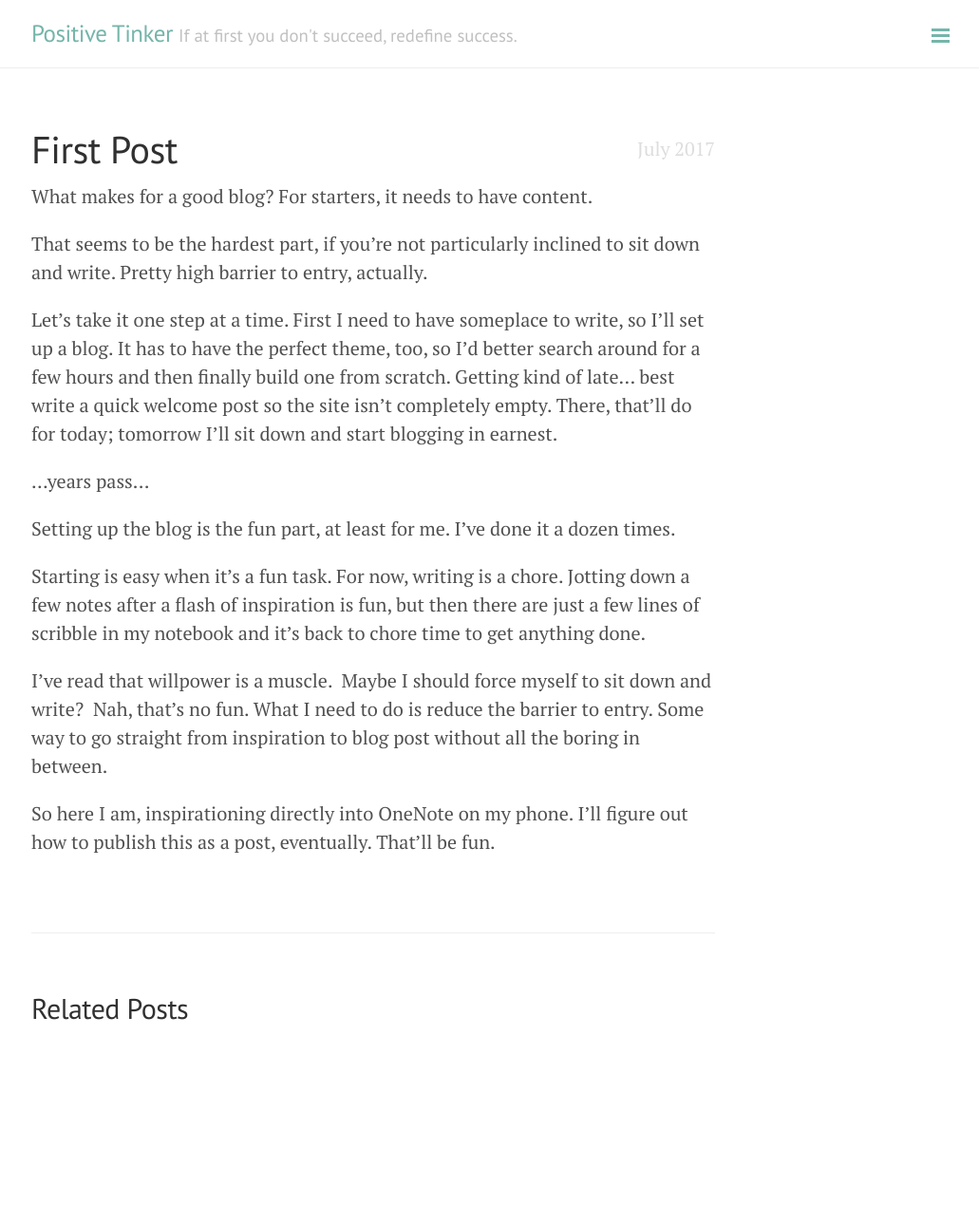
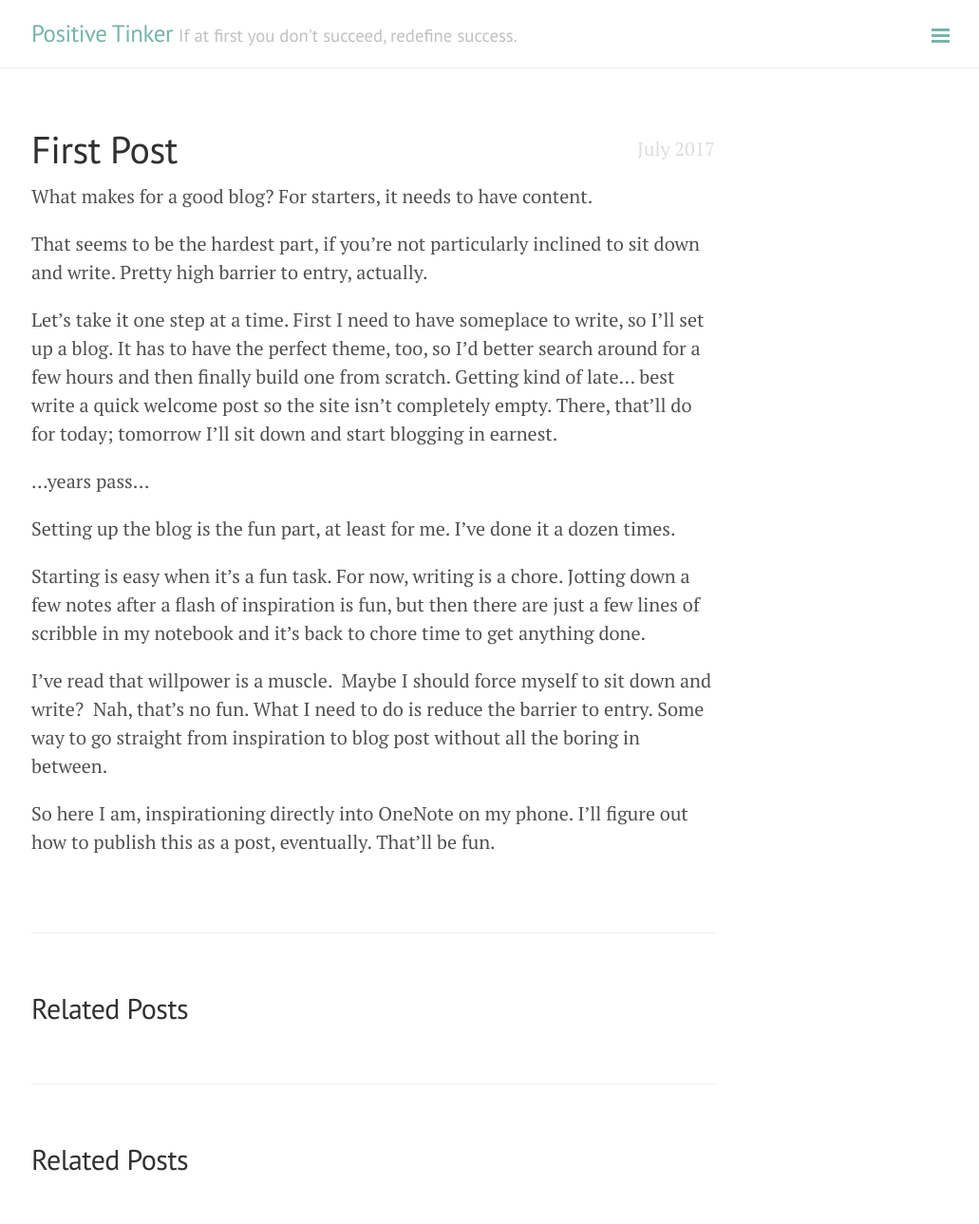
Before and after one commit to MikeTV/PositiveTinker, a Jekyll site: the page built from _posts/2017-07-15-first-post.md, in a window 1280 px wide. Shown: the whole page at 95% size, without its empty margins (247-1278 px from the left). Built offline with Jekyll 4.4.1, drawn with Linux system fonts in a browser that asks for light colours; comment, search, counter and statistics services are not loaded; before the commit the page ends 1141 px from its top, so only the background shows below that.

Commit message:
Update post.html

```diff
--- a/_layouts/post.html
+++ b/_layouts/post.html
@@ -24,4 +24,7 @@
   </ul>
 </div>
 
-{% include comments.html %}
+<div class="related">
+  <h2>Related Posts</h2>
+  {% include comments.html %}
+</div>
```
